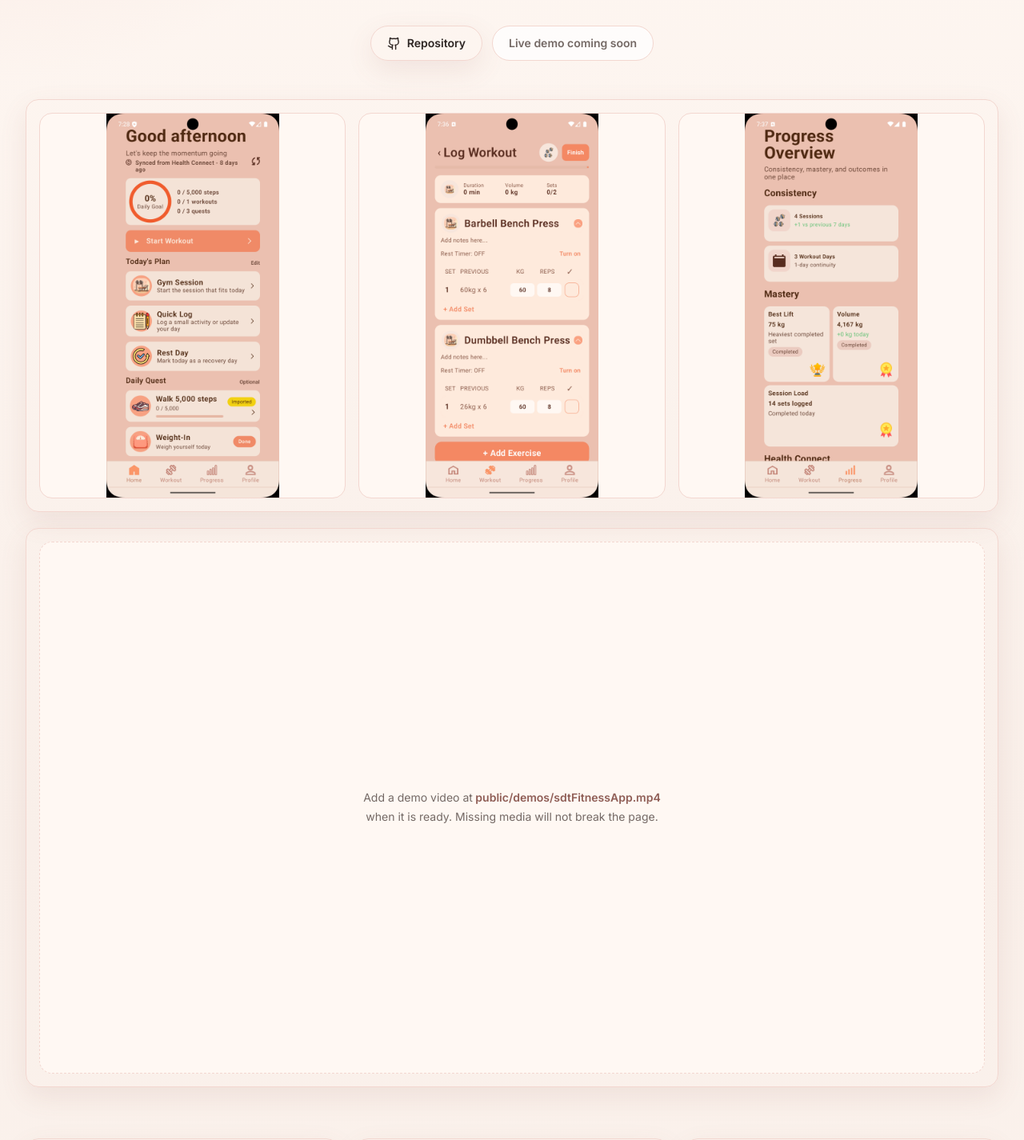
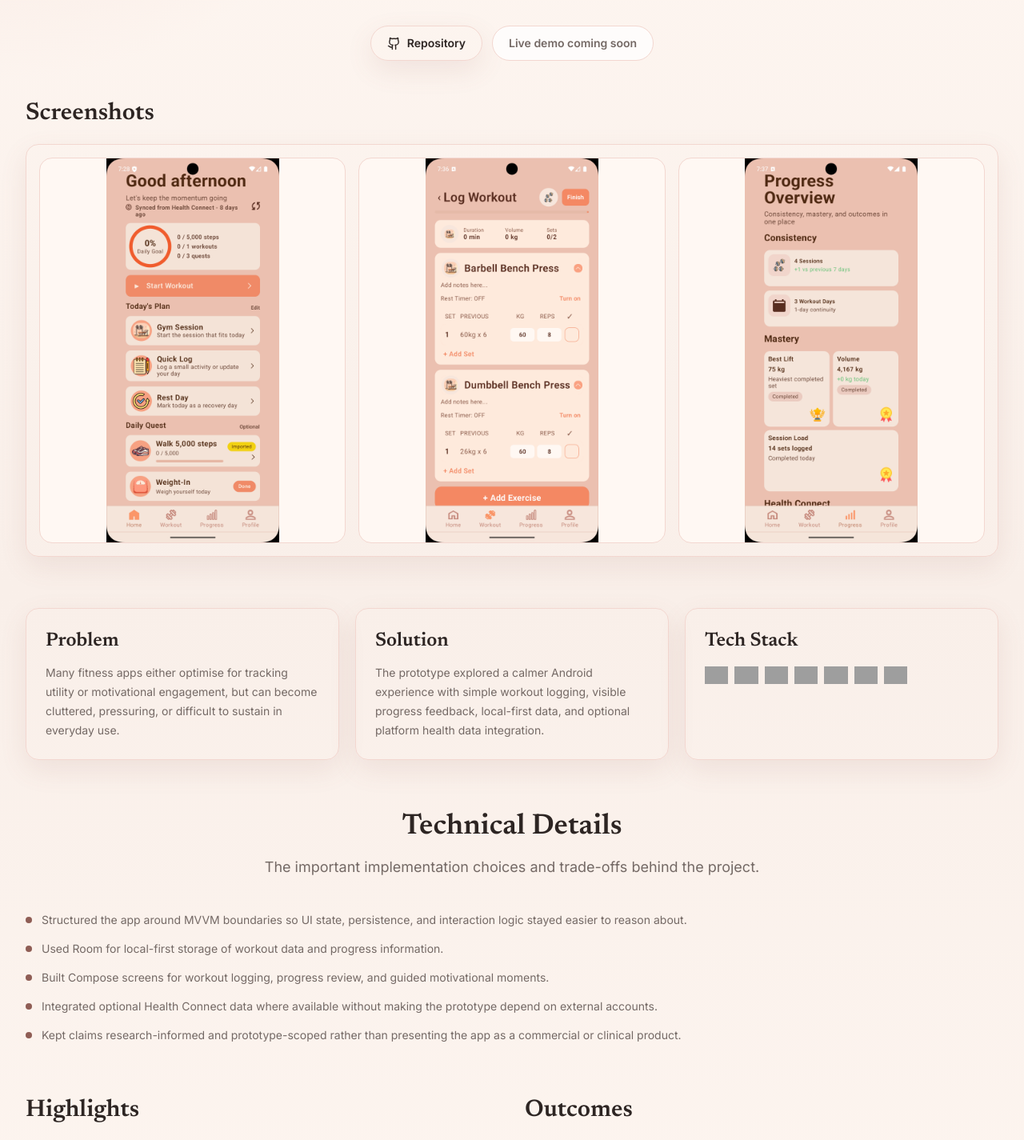
Before and after one commit to sneri12pic/portfolio, a Next.js app: page /projects/fitness-app in a window 1280 px wide. Shown: the part 445-1870 px from the top of the page at 80% size. Built offline with nearby package versions, Linux system fonts and the light colour scheme; grey boxes are pictures that could not be loaded.

Commit message:
Split project media into Screenshots and Demo sections

```diff
--- a/src/components/ProjectMedia.tsx
+++ b/src/components/ProjectMedia.tsx
@@ -24,19 +24,23 @@ export function ProjectMedia({ project }: { project: Project }) {
 
   return (
     <>
-    <section className="space-y-5">
+    <section className="space-y-12">
+      {visibleScreenshots.length > 0 ? (
+        <div>
+          <h2 className="mb-5 font-display text-3xl font-semibold text-charcoal">
+            Screenshots
+          </h2>
           <div className="rounded-2xl border border-petal bg-white/82 p-4 shadow-card">
             <div
               className="grid gap-4"
               style={{
                 gridTemplateColumns: `repeat(${Math.min(
-              Math.max(visibleScreenshots.length, 1),
+                  visibleScreenshots.length,
                   3
                 )}, minmax(0, 1fr))`
               }}
             >
-          {visibleScreenshots.length > 0 ? (
-            visibleScreenshots.map((screenshot) => (
+              {visibleScreenshots.map((screenshot) => (
                 <motion.figure
                   key={screenshot.src}
                   whileHover={shouldReduceMotion ? {} : { scale: 1.015 }}
@@ -52,20 +56,16 @@ export function ProjectMedia({ project }: { project: Project }) {
                     }
                   />
                 </motion.figure>
-            ))
-          ) : (
-            <div className="col-span-full flex min-h-64 items-center justify-center rounded-2xl border border-dashed border-petal bg-cream p-8 text-center">
-              <p className="max-w-md text-sm leading-6 text-warm-gray">
-                Project screenshots are ready to drop into
-                <span className="font-semibold text-clay"> public/images/projects</span>.
-                The case study will use them automatically when the filenames in
-                project data match the files.
-              </p>
-            </div>
-          )}
+              ))}
             </div>
           </div>
+        </div>
+      ) : null}
       {project.videoDemo && !videoFailed ? (
+        <div>
+          <h2 className="mb-5 font-display text-3xl font-semibold text-charcoal">
+            Demo
+          </h2>
           <div className="mx-auto w-fit max-w-full rounded-2xl border border-petal bg-white/82 p-2 shadow-card">
             <video
               className="block max-h-[34rem] w-auto max-w-full rounded-xl bg-cream object-contain"
@@ -76,30 +76,8 @@ export function ProjectMedia({ project }: { project: Project }) {
               <source src={project.videoDemo} type="video/mp4" />
             </video>
           </div>
-      ) : (
-        <div className="rounded-2xl border border-petal bg-white/82 p-4 shadow-card">
-          <div className="flex aspect-video items-center justify-center rounded-2xl border border-dashed border-petal bg-cream p-8 text-center">
-            <p className="max-w-sm text-sm leading-6 text-warm-gray">
-              {project.videoDemo ? (
-                <>
-                  Add a demo video at
-                  <span className="font-semibold text-clay">
-                    {" "}
-                    public{project.videoDemo}
-                  </span>{" "}
-                  when it is ready. Missing media will not break the page.
-                </>
-              ) : (
-                <>
-                  No video demo is configured yet. Add one in
-                  <span className="font-semibold text-clay"> public/demos</span> and
-                  update the project data when it is ready.
-                </>
-              )}
-            </p>
         </div>
-        </div>
-      )}
+      ) : null}
     </section>
 
     <AnimatePresence>
```
Lines whose indentation alone changed are shown as unchanged.
